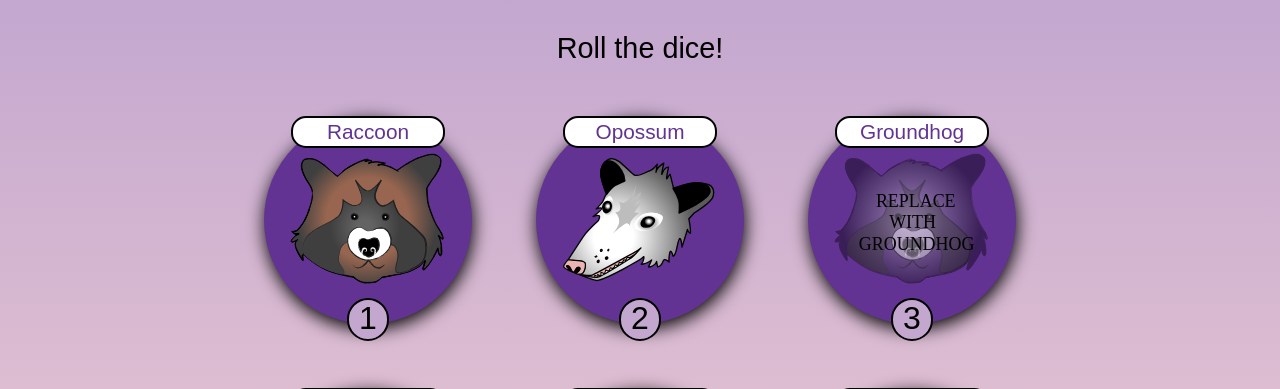
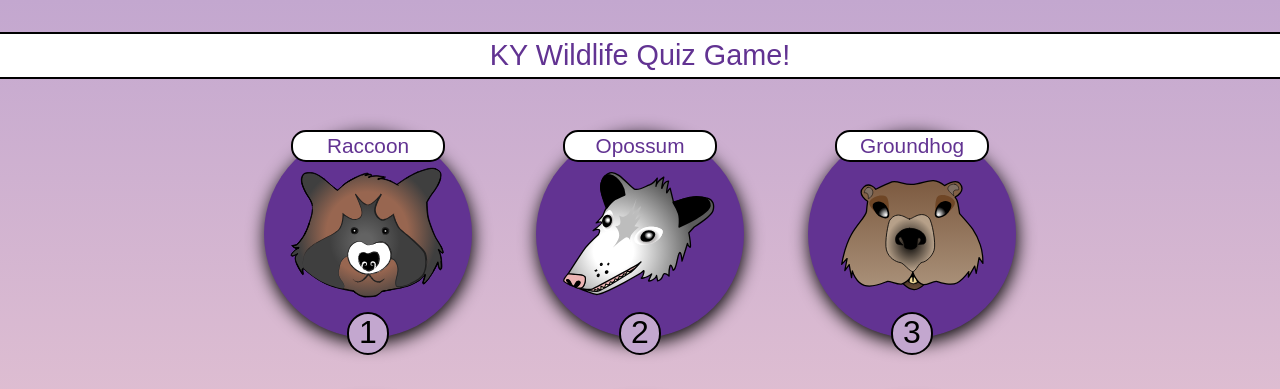
Before and after one commit to kangacopter/animalQuizGame, a PHP site: page / in a window 1280 px wide. Shown: the top 389 px of the page. Run offline with PHP 8.4, Linux system fonts and the light colour scheme; some libraries are stand-ins or nearby versions.

Commit message:
Updated animal icons, a few tweaks

```diff
--- a/css/style.css
+++ b/css/style.css
@@ -23,6 +23,11 @@ h1 {
     font-family: "Arial Rounded MT Bold", Arial, sans-serif;
     font-size: 1.8em;
     font-weight: normal;
+    background-color: #ffffff;
+    border-top: 2px solid #000000;
+    border-bottom: 2px solid #000000;
+    color: #623392;
+    padding: 5px;
 }
 
 /* Go back button navigation */
--- a/index.html
+++ b/index.html
@@ -15,7 +15,7 @@
     </nav>
 
     <header id="headerTitle">
-        <h1>Roll the dice!</h1>
+        <h1>KY Wildlife Quiz Game!</h1>
     </header>
 
     <!-- Animal icon menu for 6 animal question choices -->
```
Also changed, not shown: img/beaverIcon.svg, img/groundhogIcon.svg, img/skunkIcon.svg.
